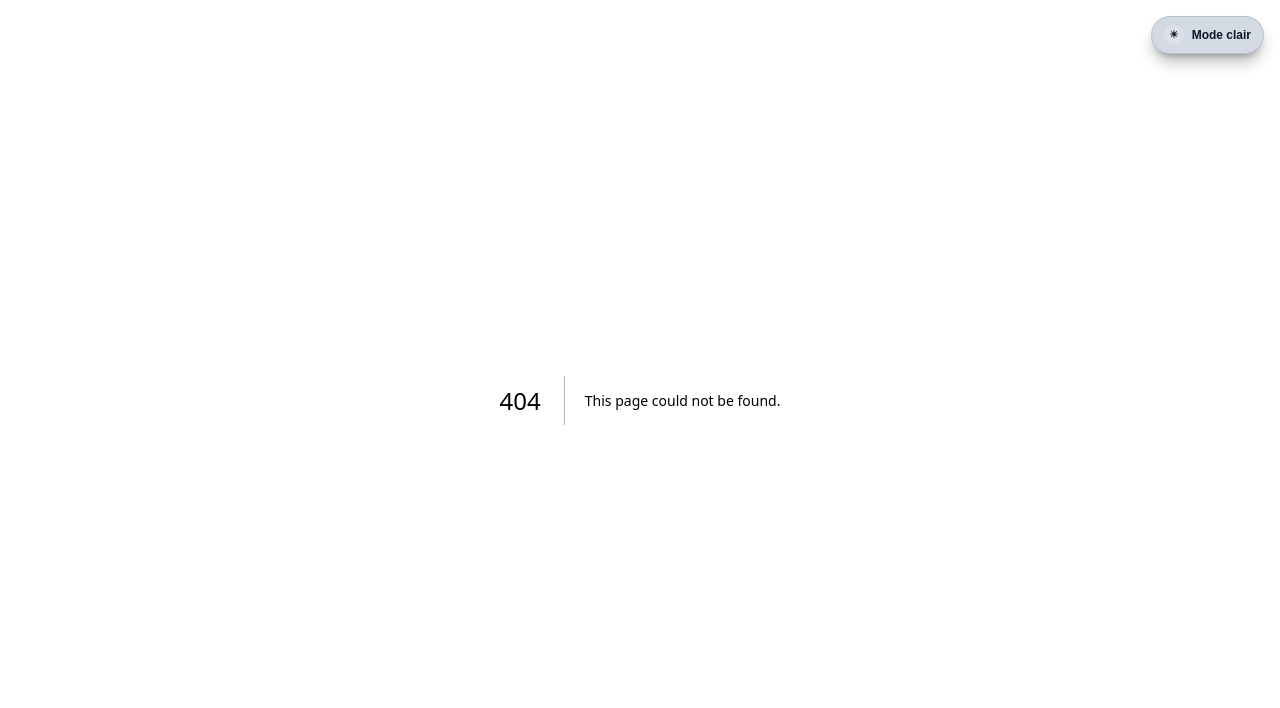
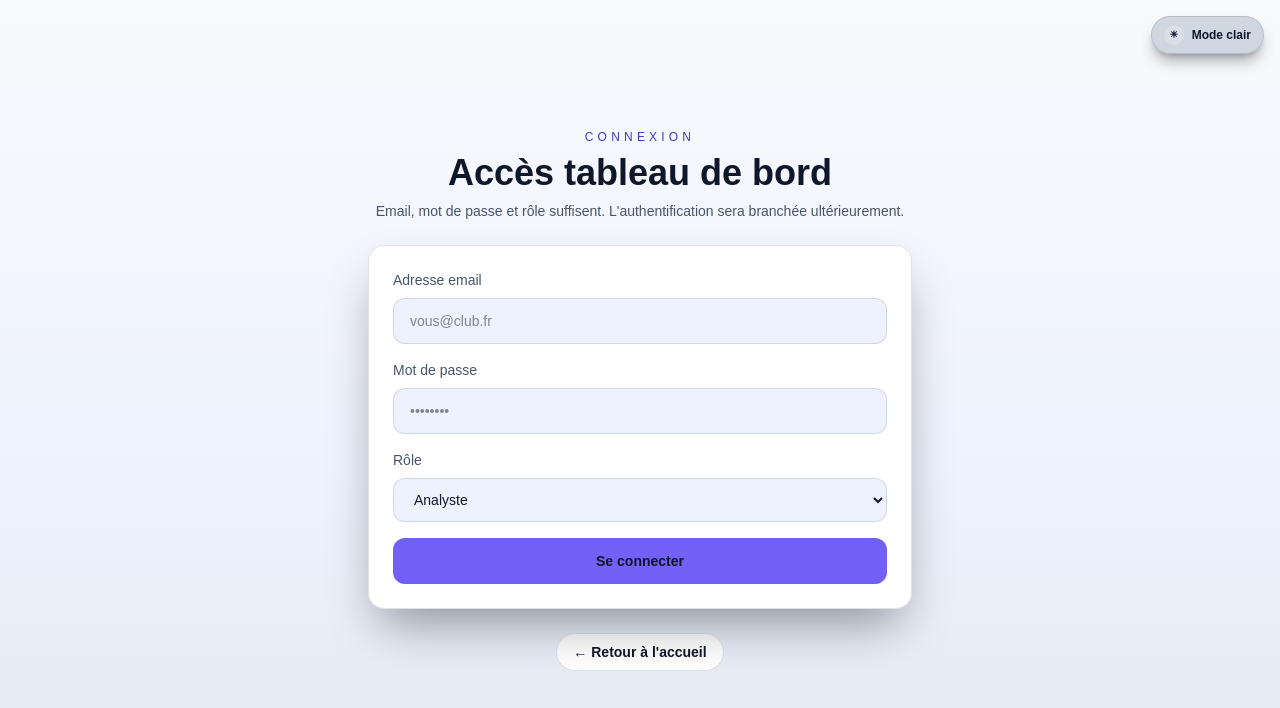
Before and after one commit to RichardFLW/OddsEngine, a Next.js app: page /login in a window 1280 px wide. Before the commit this address had no page. Shown: the top 708 px of the page. Built offline with nearby package versions, Linux system fonts and the light colour scheme.

Commit message:
page connexion

```diff
--- /dev/null
+++ b/app/dashboard/page.tsx
@@ -0,0 +1,81 @@
+"use client";
+
+import { useEffect, useState } from "react";
+import Link from "next/link";
+
+type Role = "Administrateur" | "Analyste" | "Coach";
+
+type StoredSession = {
+  email: string;
+  role: Role;
+};
+
+const SESSION_KEY = "odds-session";
+
+export default function DashboardPage() {
+  const [session, setSession] = useState<StoredSession | null>(null);
+
+  useEffect(() => {
+    if (typeof window === "undefined") return;
+    const stored = window.localStorage.getItem(SESSION_KEY);
+    if (!stored) return;
+    try {
+      const parsed = JSON.parse(stored) as StoredSession;
+      if (parsed?.email && parsed?.role) {
+        setSession(parsed);
+      }
+    } catch {
+      // ignore corrupted storage
+    }
+  }, []);
+
+  return (
+    <div className="min-h-screen bg-gradient-to-b from-zinc-900 via-zinc-950 to-black text-white">
+      <div className="mx-auto flex min-h-screen max-w-xl flex-col justify-center gap-6 px-4 py-12">
+        <header className="space-y-2 text-center">
+          <p className="text-xs uppercase tracking-[0.35em] text-indigo-300">
+            Tableau de bord
+          </p>
+          <h1 className="text-3xl font-semibold sm:text-4xl">
+            Espace role-based (placeholder)
+          </h1>
+          <p className="text-sm text-zinc-400">
+            Contenu à brancher selon le rôle une fois l&apos;authentification en place.
+          </p>
+        </header>
+
+        <section className="rounded-2xl border border-white/10 bg-white/5 p-6 shadow-2xl shadow-black/40 backdrop-blur">
+          {session ? (
+            <div className="space-y-2 text-sm text-zinc-200">
+              <p>
+                <span className="text-zinc-400">Email :</span> {session.email}
+              </p>
+              <p>
+                <span className="text-zinc-400">Rôle :</span> {session.role}
+              </p>
+            </div>
+          ) : (
+            <p className="text-sm text-zinc-400">
+              Aucune session détectée. Merci de vous connecter.
+            </p>
+          )}
+        </section>
+
+        <div className="flex justify-center gap-3 text-sm text-zinc-300">
+          <Link
+            href="/login"
+            className="inline-flex items-center gap-2 rounded-full border border-white/10 bg-white/5 px-4 py-2 font-semibold text-white transition hover:border-indigo-300 hover:bg-indigo-500/20"
+          >
+            ↺ Retour connexion
+          </Link>
+          <Link
+            href="/"
+            className="inline-flex items-center gap-2 rounded-full border border-indigo-500/30 bg-indigo-600/10 px-4 py-2 font-semibold text-indigo-100 transition hover:border-indigo-300 hover:bg-indigo-500/20"
+          >
+            ← Accueil
+          </Link>
+        </div>
+      </div>
+    </div>
+  );
+}
--- /dev/null
+++ b/app/login/page.tsx
@@ -0,0 +1,146 @@
+"use client";
+
+import { useEffect, useState } from "react";
+import { useRouter } from "next/navigation";
+import Link from "next/link";
+
+const SESSION_KEY = "odds-session";
+
+type Role = "Administrateur" | "Analyste" | "Coach";
+
+type StoredSession = {
+  email: string;
+  role: Role;
+};
+
+const roles: Role[] = ["Administrateur", "Analyste", "Coach"];
+
+export default function LoginPage() {
+  const router = useRouter();
+  const [email, setEmail] = useState("");
+  const [password, setPassword] = useState("");
+  const [role, setRole] = useState<Role>("Analyste");
+  const [error, setError] = useState("");
+  const [isSubmitting, setIsSubmitting] = useState(false);
+
+  useEffect(() => {
+    if (typeof window === "undefined") return;
+    const stored = window.localStorage.getItem(SESSION_KEY);
+    if (!stored) return;
+    try {
+      const parsed = JSON.parse(stored) as StoredSession;
+      if (parsed?.email) setEmail(parsed.email);
+      if (parsed?.role && roles.includes(parsed.role)) setRole(parsed.role);
+    } catch {
+      // ignore corrupted storage
+    }
+  }, []);
+
+  const handleSubmit = async (event: React.FormEvent<HTMLFormElement>) => {
+    event.preventDefault();
+    setError("");
+
+    if (!email || !password) {
+      setError("Email et mot de passe sont requis.");
+      return;
+    }
+
+    setIsSubmitting(true);
+    try {
+      // Simulation d'authentification locale
+      const session: StoredSession = { email, role };
+      if (typeof window !== "undefined") {
+        window.localStorage.setItem(SESSION_KEY, JSON.stringify(session));
+      }
+      // Redirection vers le futur tableau de bord
+      router.push("/dashboard");
+    } catch {
+      setError("Impossible de vous connecter pour le moment.");
+    } finally {
+      setIsSubmitting(false);
+    }
+  };
+
+  return (
+    <div className="min-h-screen bg-gradient-to-b from-zinc-900 via-zinc-950 to-black text-white">
+      <div className="mx-auto flex min-h-screen max-w-xl flex-col justify-center gap-6 px-4 py-12">
+        <header className="space-y-2 text-center">
+          <p className="text-xs uppercase tracking-[0.35em] text-indigo-300">
+            Connexion
+          </p>
+          <h1 className="text-3xl font-semibold sm:text-4xl">
+            Accès tableau de bord
+          </h1>
+          <p className="text-sm text-zinc-400">
+            Email, mot de passe et rôle suffisent. L&apos;authentification sera
+            branchée ultérieurement.
+          </p>
+        </header>
+
+        <section className="rounded-2xl border border-white/10 bg-white/5 p-6 shadow-2xl shadow-black/40 backdrop-blur">
+          <form onSubmit={handleSubmit} className="space-y-4">
+            <label className="flex flex-col gap-2 text-sm text-zinc-300">
+              <span>Adresse email</span>
+              <input
+                type="email"
+                required
+                value={email}
+                onChange={(event) => setEmail(event.target.value)}
+                className="w-full rounded-xl border border-white/10 bg-black/40 px-4 py-3 text-white outline-none transition focus:border-indigo-300"
+                placeholder="vous@club.fr"
+                autoComplete="email"
+              />
+            </label>
+
+            <label className="flex flex-col gap-2 text-sm text-zinc-300">
+              <span>Mot de passe</span>
+              <input
+                type="password"
+                required
+                value={password}
+                onChange={(event) => setPassword(event.target.value)}
+                className="w-full rounded-xl border border-white/10 bg-black/40 px-4 py-3 text-white outline-none transition focus:border-indigo-300"
+                placeholder="••••••••"
+                autoComplete="current-password"
+              />
+            </label>
+
+            <label className="flex flex-col gap-2 text-sm text-zinc-300">
+              <span>Rôle</span>
+              <select
+                value={role}
+                onChange={(event) => setRole(event.target.value as Role)}
+                className="w-full rounded-xl border border-white/10 bg-black/40 px-4 py-3 text-white outline-none transition focus:border-indigo-300"
+              >
+                {roles.map((item) => (
+                  <option key={item} value={item}>
+                    {item}
+                  </option>
+                ))}
+              </select>
+            </label>
+
+            {error ? <p className="text-sm text-amber-300">{error}</p> : null}
+
+            <button
+              type="submit"
+              disabled={isSubmitting}
+              className="flex w-full items-center justify-center gap-2 rounded-xl border border-indigo-500/30 bg-indigo-600/80 px-4 py-3 text-sm font-semibold text-white transition hover:border-indigo-300 hover:bg-indigo-500/80 disabled:cursor-not-allowed disabled:opacity-60"
+            >
+              {isSubmitting ? "Connexion..." : "Se connecter"}
+            </button>
+          </form>
+        </section>
+
+        <div className="flex justify-center gap-3 text-sm text-zinc-300">
+          <Link
+            href="/"
+            className="inline-flex items-center gap-2 rounded-full border border-white/10 bg-white/5 px-4 py-2 font-semibold text-white transition hover:border-indigo-300 hover:bg-indigo-500/20"
+          >
+            ← Retour à l&apos;accueil
+          </Link>
+        </div>
+      </div>
+    </div>
+  );
+}
```
